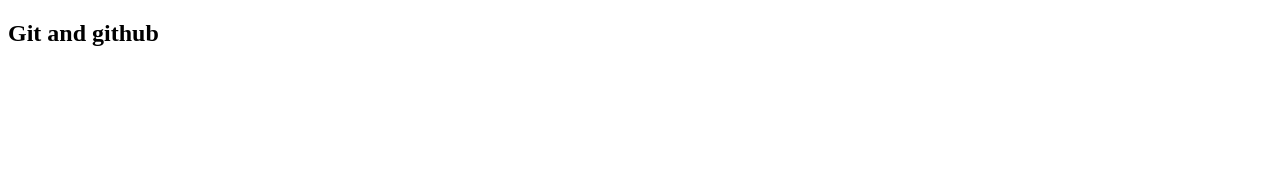
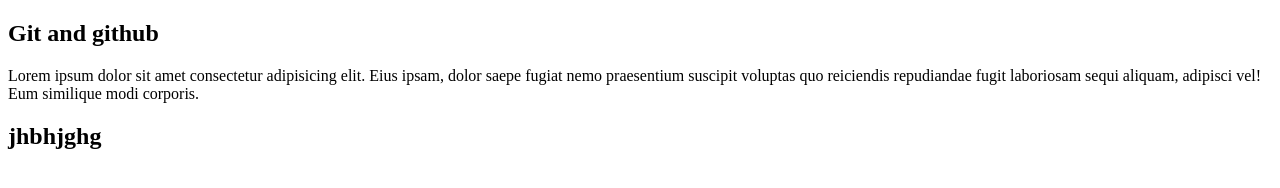
Before and after one commit to tanianasrin1/branch-phero, a plain HTML site: page index.html in a window 1280 px wide. Drawn offline with Linux system fonts and the light colour scheme.

Commit message:
code change

```diff
--- a/index.html
+++ b/index.html
@@ -8,5 +8,7 @@
 </head>
 <body>
      <h2>Git and github</h2>
+     <p>Lorem ipsum dolor sit amet consectetur adipisicing elit. Eius ipsam, dolor saepe fugiat nemo praesentium suscipit voluptas quo reiciendis repudiandae fugit laboriosam sequi aliquam, adipisci vel! Eum similique modi corporis.</p>
+     <h2>jhbhjghg</h2>
 </body>
 </html>
```
